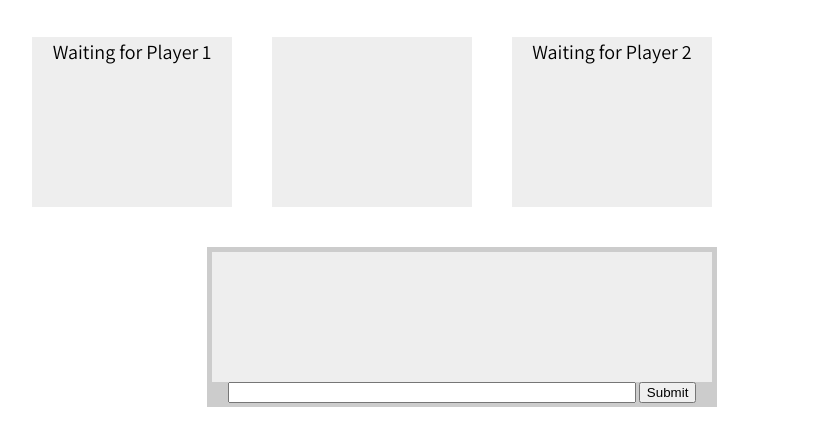
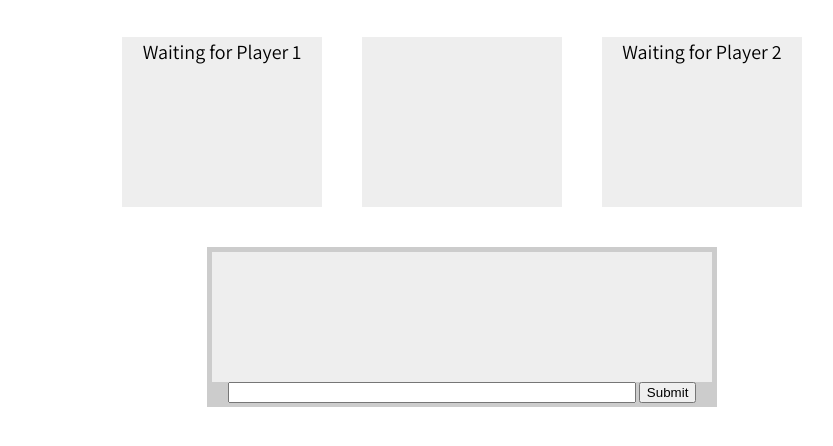
Before and after one commit to Hugh0513/RPS-Multiplayer, a plain HTML site: page index.html in a window 1280 px wide. Shown: the part 114-560 px from the top of the page, without its empty margins (178-1011 px from the left). Drawn offline with nearby package versions, Linux system fonts and the light colour scheme; no server answers.

Commit message:
modified

```diff
--- a/assets/css/style.css
+++ b/assets/css/style.css
@@ -51,7 +51,7 @@ div {
 }
 
 .panel-body {
-	width: 900px;
+	width: 720px;
 	padding: 20px 20px 20px 20px;
 	margin: 0 auto;
 	overflow: hidden;
```
